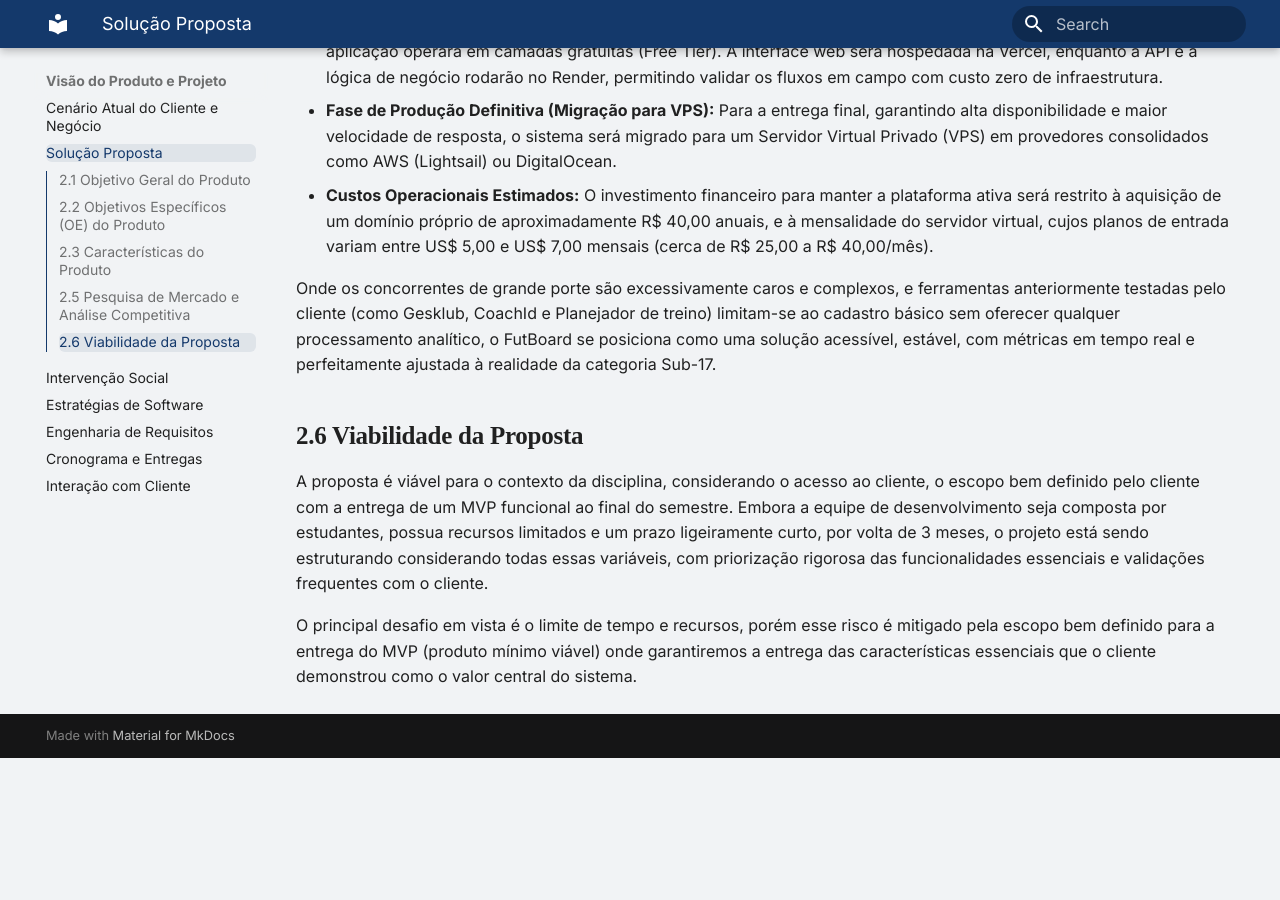
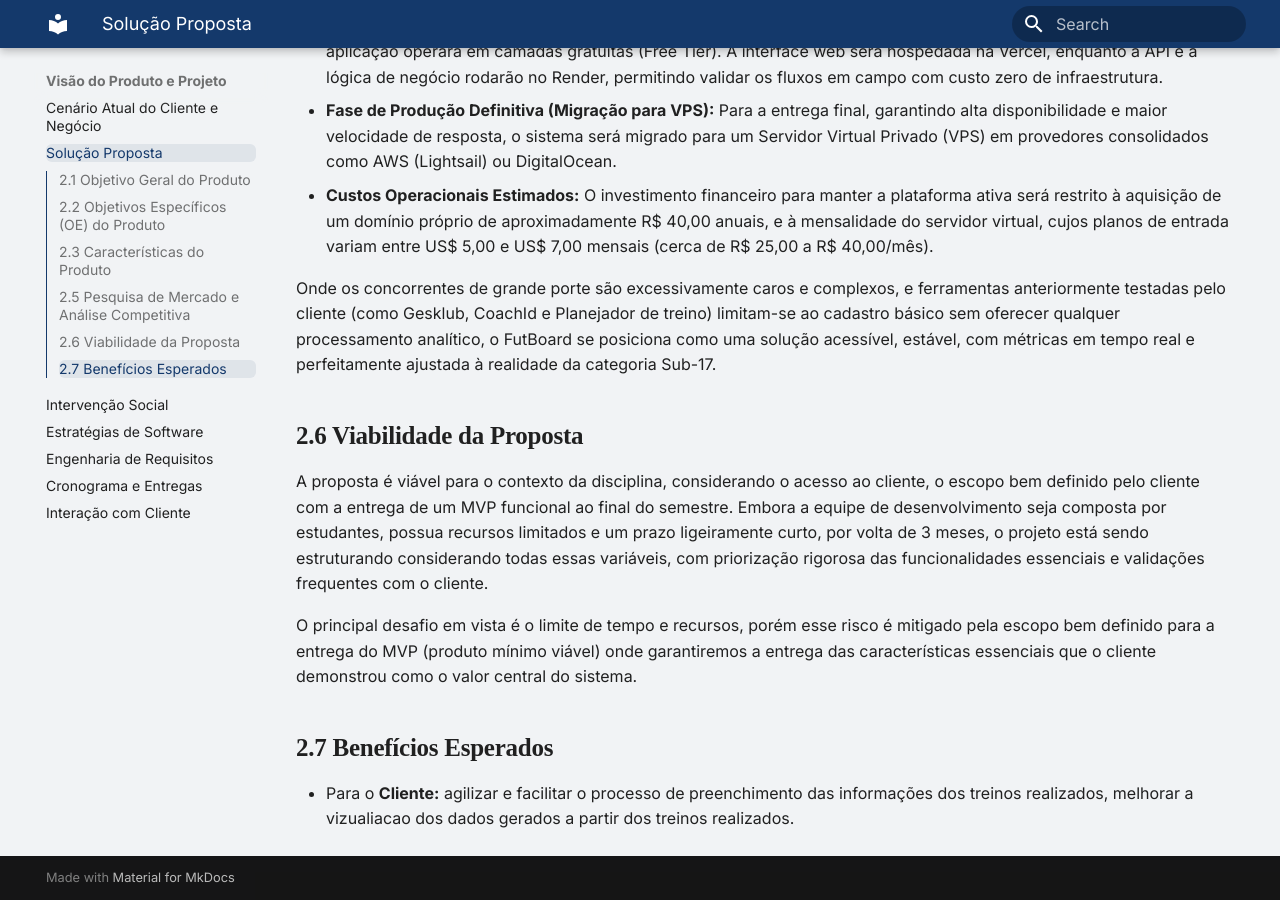
Before and after one commit to mdsreq-fga-unb/REQ-2026.2-T01-FutBoard, an MkDocs documentation site: the page built from docs/visao-produto/solucao-proposta.md, in a window 1280 px wide and 900 px high, scrolled down 2177 px. Built offline with MkDocs 1.6.1 and Material for MkDocs 9.7.7, drawn with Linux system fonts in a browser that asks for light colours; before the commit the page ends 2935 px from its top, so only the background shows below that.

Commit message:
docs: adiciona topico 2.7

```diff
--- a/docs/visao-produto/solucao-proposta.md
+++ b/docs/visao-produto/solucao-proposta.md
@@ -44,3 +44,7 @@ Onde os concorrentes de grande porte são excessivamente caros e complexos, e fe
 A proposta é viável para o contexto da disciplina, considerando o acesso ao cliente, o escopo bem definido pelo cliente com a entrega de um MVP funcional ao final do semestre. Embora a equipe de desenvolvimento seja composta por estudantes, possua recursos limitados e um prazo ligeiramente curto, por volta de 3 meses, o projeto está sendo estruturando considerando todas essas variáveis, com priorização rigorosa das funcionalidades essenciais e validações frequentes com o cliente.
 
 O principal desafio em vista é o limite de tempo e recursos, porém esse risco é mitigado pela escopo bem definido para a entrega do MVP (produto mínimo viável) onde garantiremos a entrega das características essenciais que o cliente demonstrou como o valor central do sistema.
+
+## 2.7 Benefícios Esperados
+
+- Para o **Cliente:**   agilizar e facilitar o processo de preenchimento das informações dos treinos realizados, melhorar a vizualiacao dos dados gerados a partir dos treinos realizados.
```
